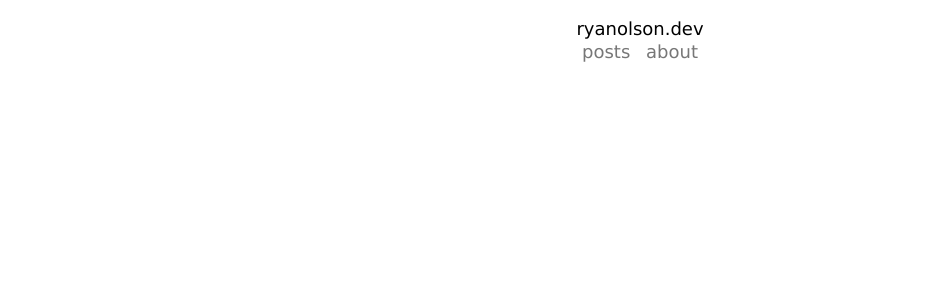
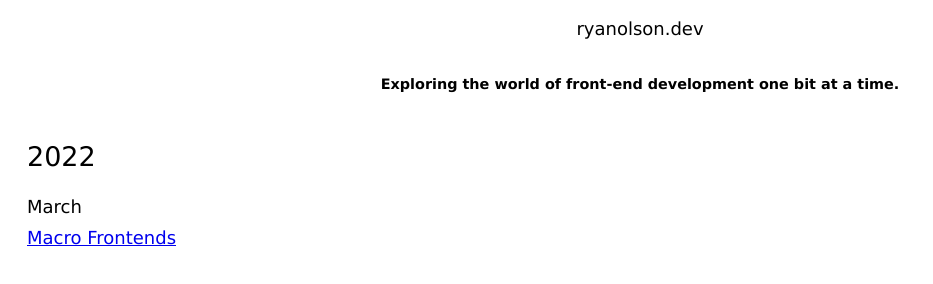
Before and after one commit to ryanolsonx/ryanolson.dev, a plain HTML site: page index.html in a window 1280 px wide. Shown: the whole page, without its empty margins (0-933 px from the left). Drawn offline with Linux system fonts and the light colour scheme.

Commit message:
Add posts to front page

```diff
--- a/index.html
+++ b/index.html
@@ -1,32 +1,48 @@
 <!DOCTYPE html>
 <html lang="en">
     <head>
-        <title>Ryan Olson</title>
+        <title>ryanolson.dev</title>
         <meta name="description" content="My name is Ryan Olson and I do things for a living.">
         <meta charset="utf-8">
         <meta name="viewport" content="width=device-width, initial-scale=1.0">
-
         <style>
             /* reset */
             html, body, div, span, h1, h2, h3, h4, h5, h6, p, blockquote, pre, code, img, b, i, ol, ul, li, table, caption, tbody, tfoot, thead, tr, th, td, article, aside, figcaption, figure, footer, header, nav, section, summary { margin: 0; padding: 0; border: 0; outline: 0; font-size: 100%; vertical-align: baseline; background: 0 0; }
             body { font-family: Verdana, sans-serif; font-size: 18px; line-height: 1.25em; }
             header { max-width: 70em; margin: 0 auto; padding: 1em 1.5em; overflow: hidden; }
             header h1 { text-align: center; font-weight: 300; }
+            header h1 a { color: inherit; text-decoration: none; }
             header nav { text-align: center; }
             header nav ul { list-style: none; }
             header nav ul li { display: inline; padding: 0 5px; }
             header nav ul li a { color: #777; text-decoration: none; }
+            main { max-width: 70em; margin: 0 auto; padding: 1em 1.5em; overflow: hidden; }
+            section#intro { font-weight: 600; line-height: 1.1em; font-size: 0.8em; text-align: center; }
+            h2 { font-size: 1.5em; font-weight: 300; margin: 2em 0 1em; }
+            h3 { font-size: 1em; font-weight: 200; margin: 1em 0 0.5em; }
+            ul { list-style: none; }
         </style>
     </head>
     <body>
         <header>
-            <h1>ryanolson.dev</h1>
-            <nav>
+            <h1><a href="/">ryanolson.dev</a></h1>
+           <!--  <nav>
                 <ul>
-                    <li><a href="/posts">posts</a></li>
                     <li><a href="/about">about</a></li>
                 </ul>
-            </nav>
+            </nav> -->
         </header>
+        <main>
+            <section id="intro">
+                Exploring the world of front-end development one bit at a time.
+            </section>
+
+            <h2>2022</h2>
+
+            <h3>March</h3>
+            <ul>
+                <li><a href="/micro-frontends">Macro Frontends</a></li>
+            </ul>
+        </main>
     </body>
 </html>
```
